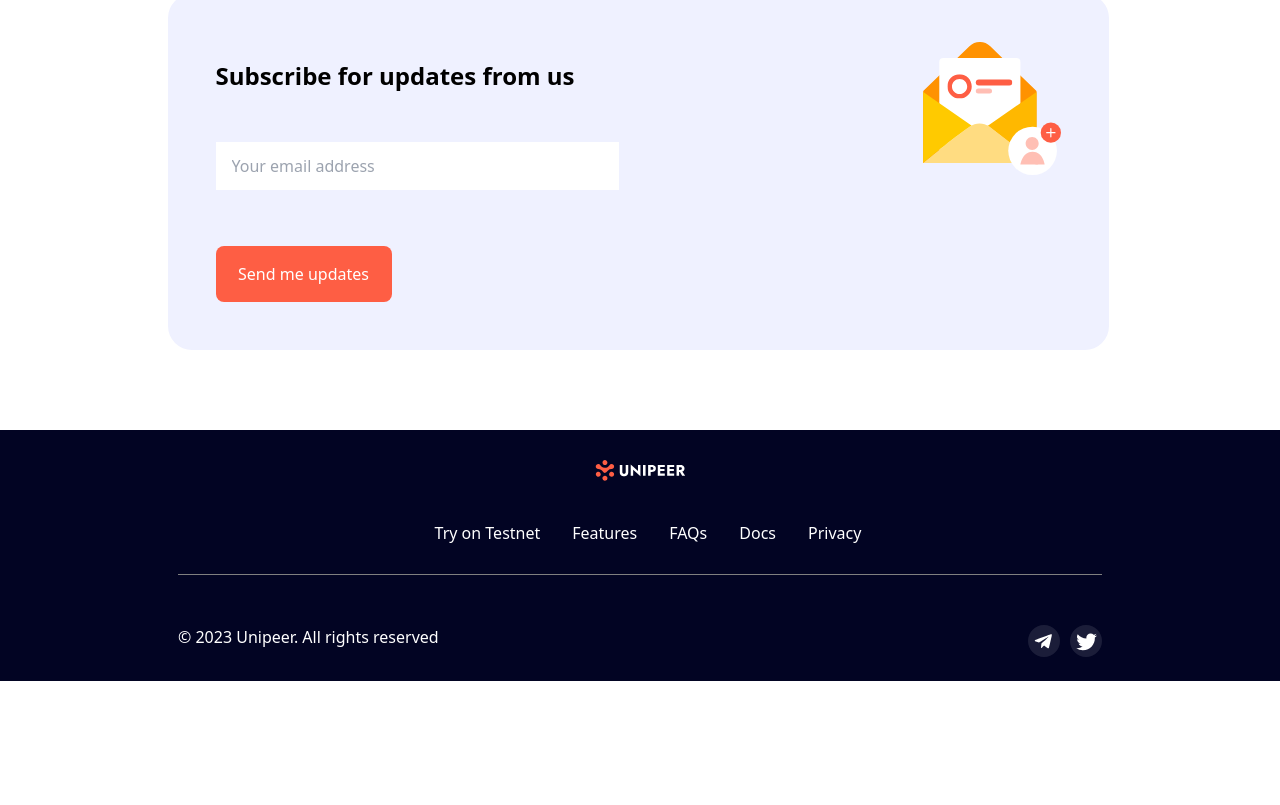
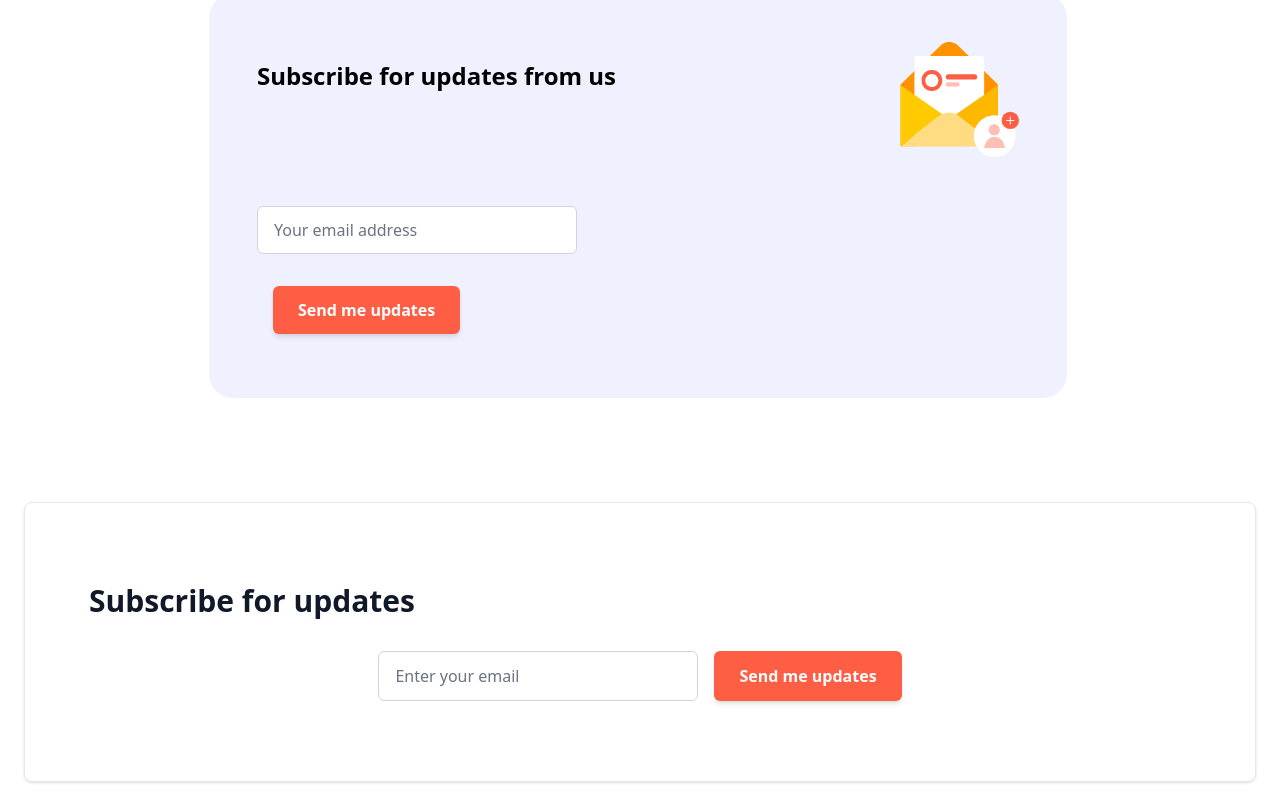
Before and after one commit to unipeer/website, a Next.js app: page / in a window 1280 px wide. Shown: the part 3115-3920 px from the top of the page. Before the commit the page ends 3796 px from the top, so only its background shows below. Built offline with nearby package versions, Linux system fonts and the light colour scheme.

Commit message:
netlify-form added

```diff
--- a/components/Signup.js
+++ b/components/Signup.js
@@ -24,9 +24,10 @@ export default function Signup() {
             />
             <button
               type="submit"
+              style={{ backgroundColor: "#fe5e44", color: "white" }}
               className="mt-4 relative sm:mt-0 sm:h-auto sm:ml-4 block w-full sm:w-auto border border-transparent px-6 py-3 text-base font-semibold leading-snug bg-indigo-600 text-white rounded-md shadow-md hover:bg-indigo-500 focus:outline-none focus:bg-indigo-500 transition ease-in-out duration-150"
             >
-              Subscribe
+              Send me updates
             </button>
           </div>
         </form>
--- a/components/Subscribe.js
+++ b/components/Subscribe.js
@@ -25,6 +25,16 @@ export default function Subscribe() {
       >
         <div style={{ width: "70%" }}>
           <h2>Subscribe for updates from us</h2>
+          <br />
+          <br />
+          <form
+            method="POST"
+            className="py-4"
+            name="newsletter"
+            data-netlify="true"
+            data-netlify-honeypot="bot-field"
+          >
+            <input type="hidden" name="form-name" value="newsletter" />
             <input
               type="email"
               id="email"
@@ -36,24 +46,17 @@ export default function Subscribe() {
                 margin: "32px 242px 32px 0",
                 padding: "16px",
               }}
+              required={true}
+              className="block sm:max-w-xs w-full px-4 py-3 text-base appearance-none border border-gray-300 shadow-none bg-white rounded-md placeholder-gray-500 focus:outline-none focus:shadow-outline-blue focus:border-blue-300"
             />
-          <br />
-          <br />
-          <div
-            style={{
-              width: "176px",
-              height: "56px",
-              display: "flex",
-              flexDirection: "row",
-              justifyContent: "center",
-              alignItems: "center",
-              gap: "10px",
-              borderRadius: "8px",
-              backgroundColor: "#fe5e44",
-              color: "white",
-            }}
+
+            <button
+              type="submit"
+              style={{ backgroundColor: "#fe5e44", color: "white" }}
+              className="mt-4 relative sm:mt-0 sm:h-auto sm:ml-4 block w-full sm:w-auto border border-transparent px-6 py-3 text-base font-semibold leading-snug bg-indigo-600 text-white rounded-md shadow-md hover:bg-indigo-500 focus:outline-none focus:bg-indigo-500 transition ease-in-out duration-150"
             >
               Send me updates
+            </button>
             {/* <a
               href="https://app.unipeer.exchange"
               style={{ backgroundColor: "#fe5e44" }}
@@ -61,7 +64,7 @@ export default function Subscribe() {
             >
               Send me updates
             </a> */}
-          </div>
+          </form>
         </div>
         <div style={{ width: "200px" }}></div>
         <div style={{ width: "30%" }}>
--- a/pages/index.js
+++ b/pages/index.js
@@ -90,7 +90,7 @@ export default function IndexPage() {
       <Subscribe />
       {/* <Features /> */}
       {/* <BuiltWith /> */}
-      {/* <Signup /> */}
+      <Signup />
       <Footer />
     </div>
   );
```
Lines whose indentation alone changed are shown as unchanged.
